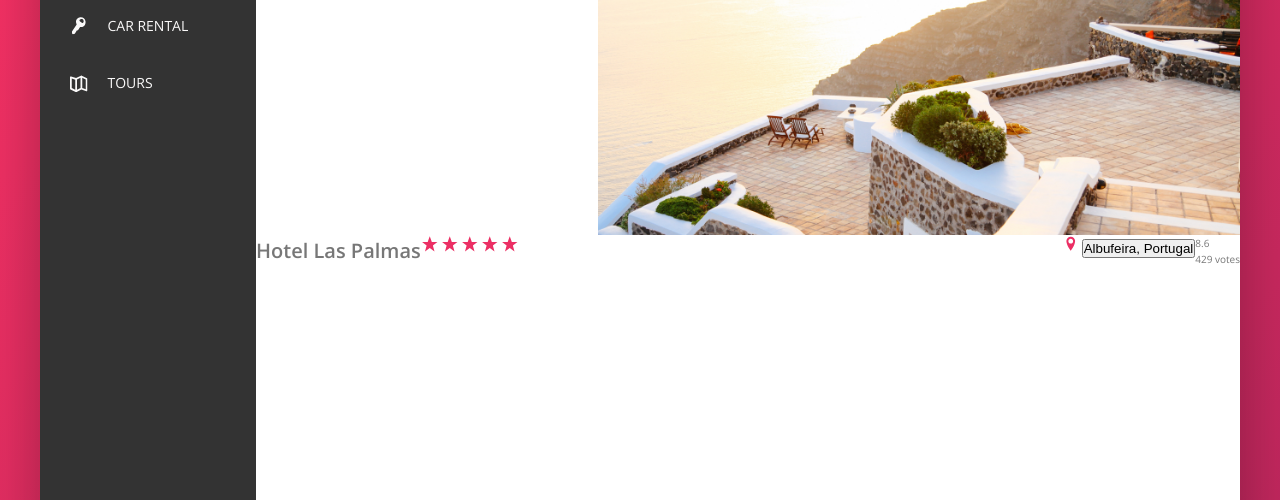
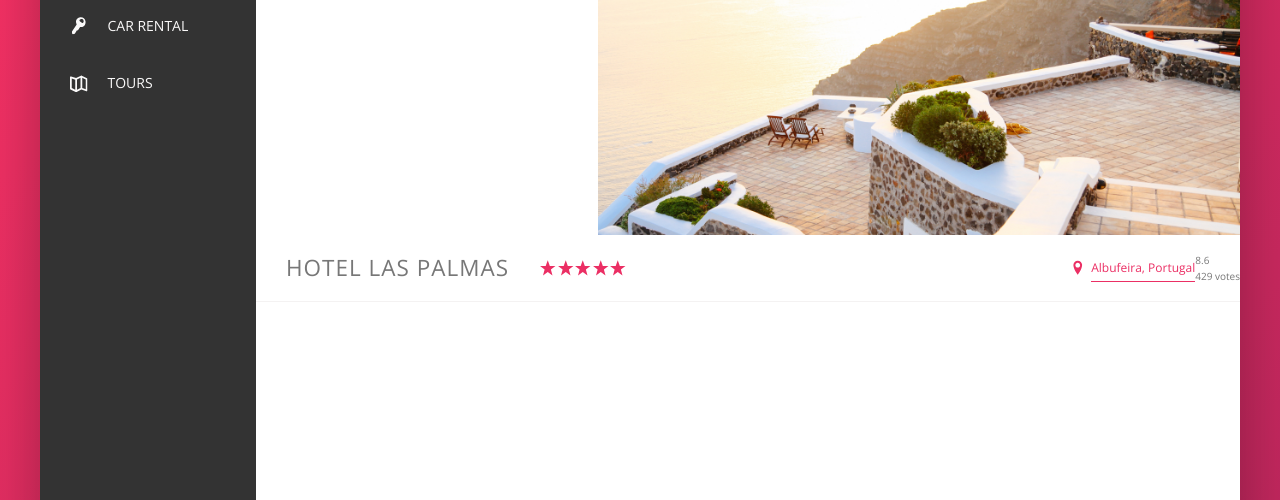
Before and after one commit to nerdtransmitter/trillo, a website: page index.html in a window 1280 px wide. Shown: the part 300-800 px from the top of the page. Drawn offline with nearby package versions, Linux system fonts and the light colour scheme.

Commit message:
button styling and infinite animation pulsate

```diff
--- a/sass/_components.scss
+++ b/sass/_components.scss
@@ -199,16 +199,23 @@
 }
 
 ///////////////////////////////////////////////
-// OVERVIEW
+// HOTEL OVERVIEW
   .overview {
   display: flex;
+  align-items: center;
+  border-bottom: 1px solid var(--color-grey-light-2);
 
   &__heading {
-
+    font-size: 2.25rem;
+    font-weight: 300;
+    text-transform: uppercase;
+    letter-spacing: 1px;
+    padding: 1.5rem 3rem;
   }
 
   &__stars {
     margin-right: auto;
+    display: flex;
   }
 
   &__icon-star,
@@ -219,6 +226,14 @@
   }
 
   &__location {
+    align-items: center;
+    font-size: 1.2rem;
+
+    display: flex;
+  }
+
+  &__icon-location {
+    margin-right: .5rem;
   }
 
   &__rating {
@@ -233,3 +248,41 @@
 
   }
 }
+
+///////////////////////////////////////////////
+// BUTTON INLINE
+.btn-inline {
+  border: none;
+  color: var(--color-primary);
+  font-size: inherit;
+  font-family: inherit;
+  border-bottom: 1px solid currentColor;
+  padding: .5rem 0;
+  background-color: transparent;
+  cursor: pointer;
+
+  &:hover {
+    color: var(--color-grey-dark-1);
+  }
+
+  &:focus {
+    animation: pulsate infinite 2s;
+  }
+}
+
+@keyframes pulsate {
+  0% {
+    transform: scale(1);
+    box-shadow: none;
+  }
+
+  50% {
+    transform: scale(1.05);
+    box-shadow: 0 1rem 4rem rgba(0,0,0,.25);
+  }
+
+  100% {
+    transform: scale(1);
+    box-shadow: none;
+  }
+}
```
Also changed, not shown: sass/main.css, 1 other file.
